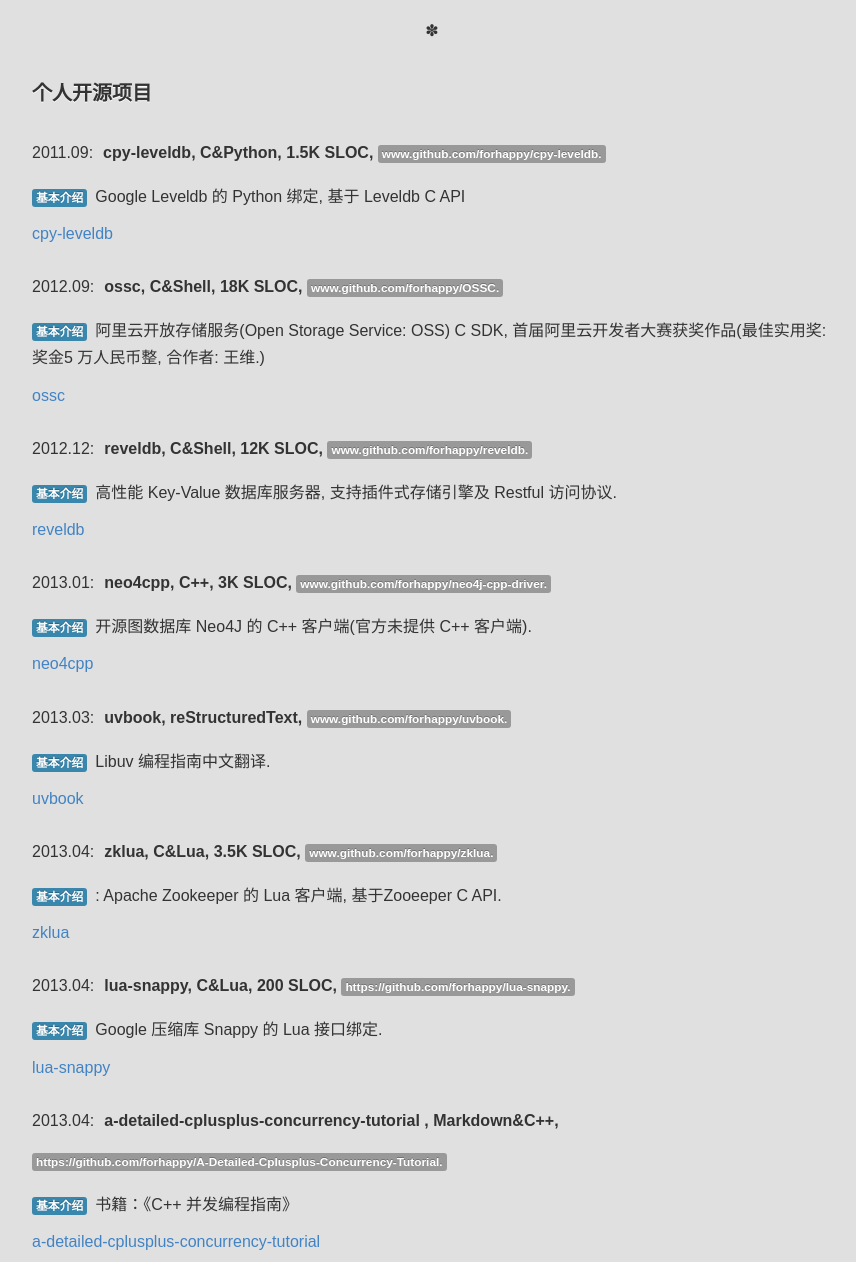
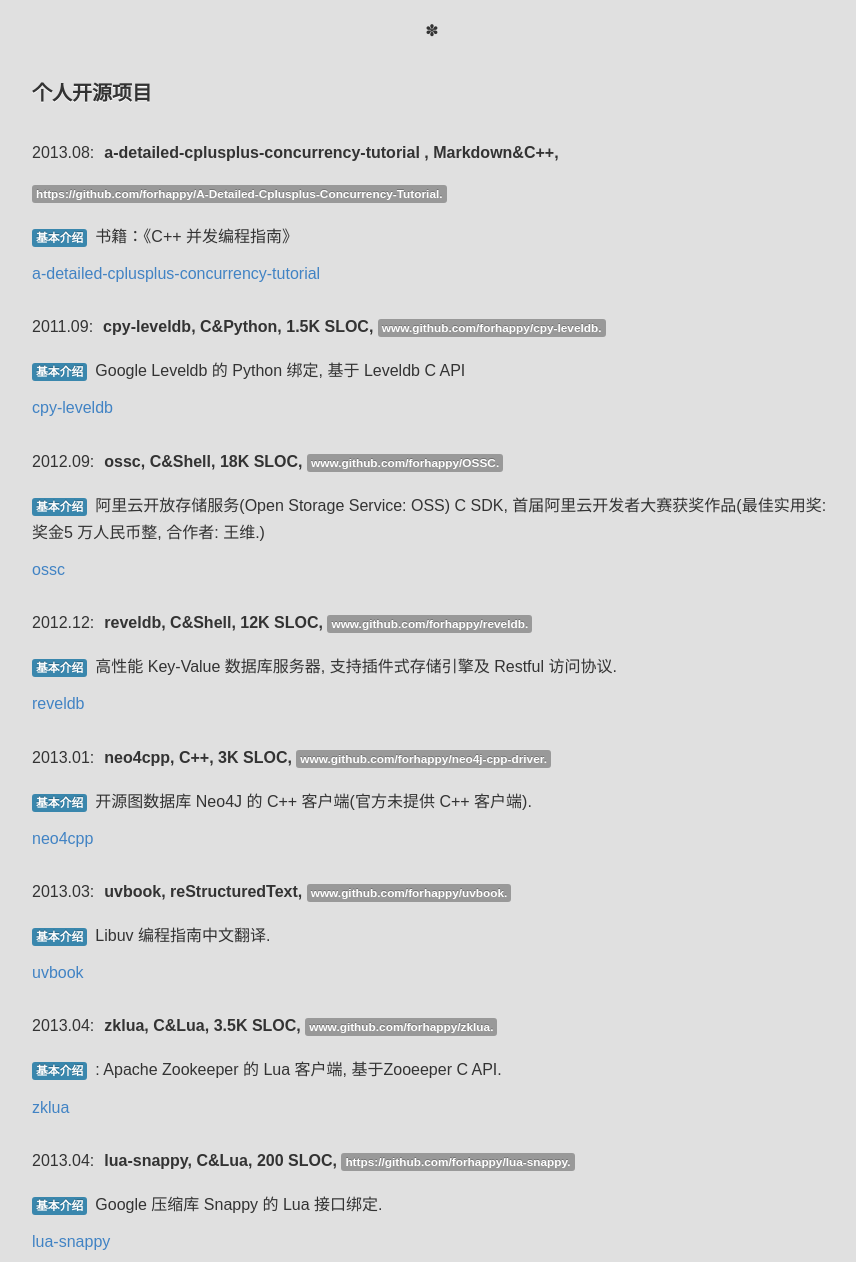
Before and after one commit to forhappy/forhappy, a plain HTML site: page index.html in a window 1280 px wide. Shown: the part 1369-2631 px from the top of the page, without its empty margins (208-1064 px from the left). Drawn offline with Linux system fonts and the light colour scheme.

Commit message:
Update index.html

```diff
--- a/index.html
+++ b/index.html
@@ -173,6 +173,12 @@
 
         <section id="projects">
             <h2>个人开源项目</h2>
+
+            <h3><time>2013.08:</time>a-detailed-cplusplus-concurrency-tutorial
+, Markdown&amp;C++, <a href="https://github.com/forhappy/A-Detailed-Cplusplus-Concurrency-Tutorial"><span class="label">https://github.com/forhappy/A-Detailed-Cplusplus-Concurrency-Tutorial.</span></a></h3>
+            <p><span class="label label-info">基本介绍</span>书籍：《C++ 并发编程指南》</p>
+            <a class="reposidget" href="https://github.com/forhappy/A-Detailed-Cplusplus-Concurrency-Tutorial">a-detailed-cplusplus-concurrency-tutorial</a>
+
             <h3><time>2011.09:</time>cpy-leveldb, C&amp;Python, 1.5K SLOC, <a href="http://www.github.com/forhappy/cpy-leveldb"><span class="label">www.github.com/forhappy/cpy-leveldb.</span></a></h3>
             <p><span class="label label-info">基本介绍</span>Google Leveldb 的 Python 绑定, 基于 Leveldb C API</p>
             <a class="reposidget" href="https://github.com/forhappy/cpy-leveldb">cpy-leveldb</a>
@@ -200,11 +206,6 @@
             <h3><time>2013.04:</time>lua-snappy, C&amp;Lua, 200 SLOC, <a href="https://www.github.com/forhappy/lua-snappy"><span class="label">https://github.com/forhappy/lua-snappy.</span></a></h3>
             <p><span class="label label-info">基本介绍</span>Google 压缩库 Snappy 的 Lua 接口绑定.</p>
             <a class="reposidget" href="https://github.com/forhappy/lua-snappy">lua-snappy</a>
-
-            <h3><time>2013.04:</time>a-detailed-cplusplus-concurrency-tutorial
-, Markdown&amp;C++, <a href="https://github.com/forhappy/A-Detailed-Cplusplus-Concurrency-Tutorial"><span class="label">https://github.com/forhappy/A-Detailed-Cplusplus-Concurrency-Tutorial.</span></a></h3>
-            <p><span class="label label-info">基本介绍</span>书籍：《C++ 并发编程指南》</p>
-            <a class="reposidget" href="https://github.com/forhappy/A-Detailed-Cplusplus-Concurrency-Tutorial">a-detailed-cplusplus-concurrency-tutorial</a>
 
         </section>
 
```
